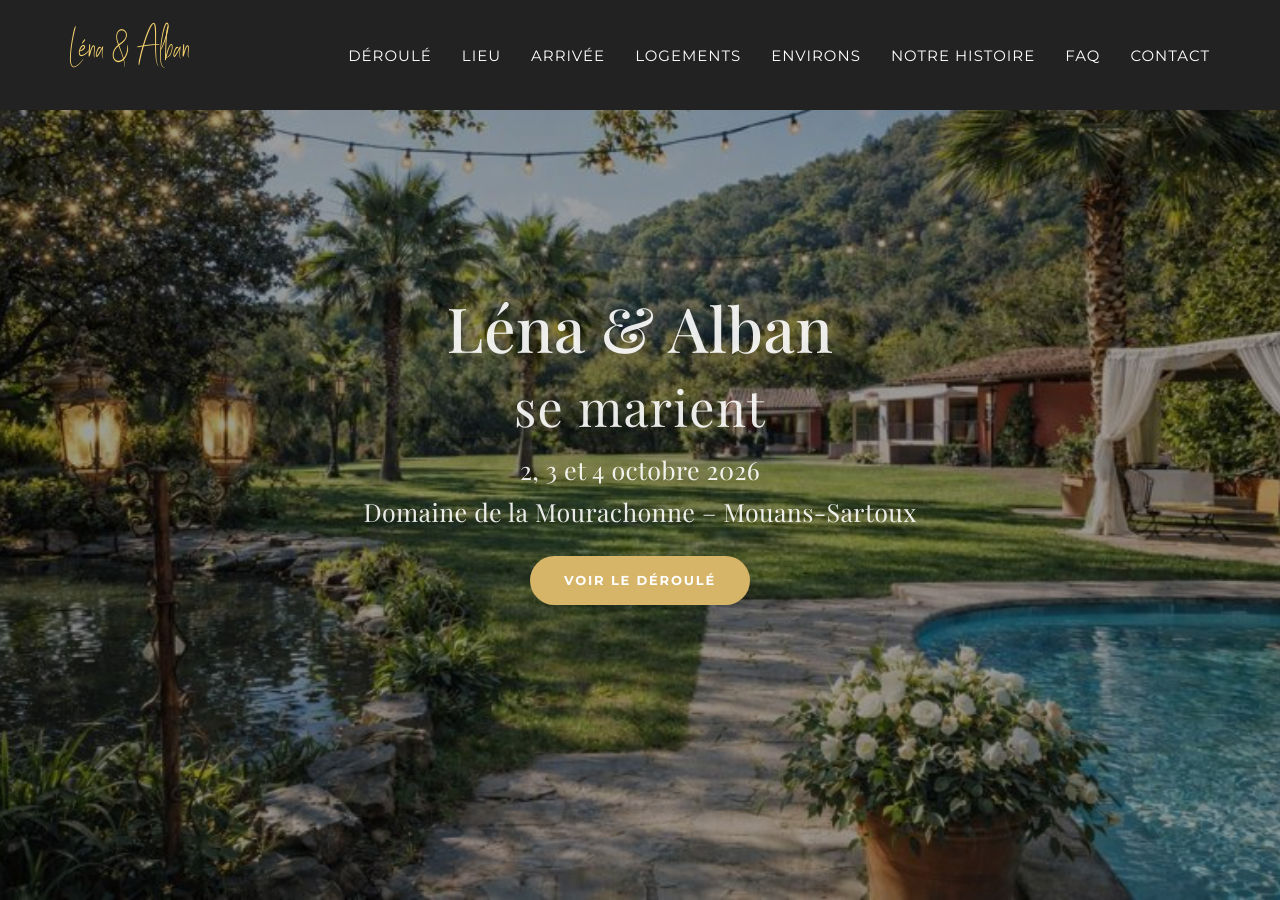
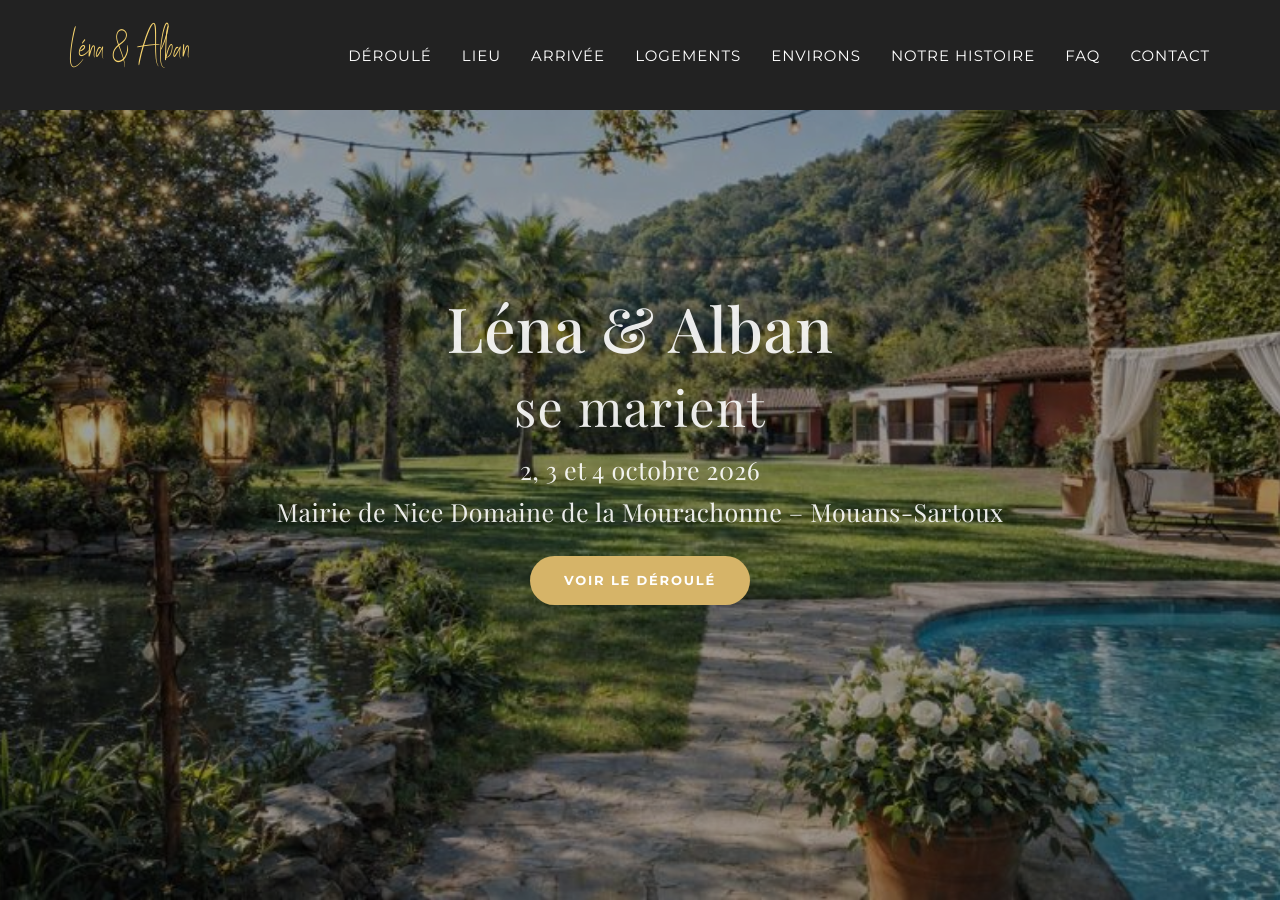
Before and after one commit to LenaAlban/lena-alban-wedding, a Jekyll site: the page built from _fr_pages/index.html, in a window 1280 px wide and 900 px high. Built offline with Jekyll 4.4.1, drawn with Linux system fonts in a browser that asks for light colours; some web fonts are replaced.

Commit message:
Update header.html

```diff
--- a/_includes/fr_data/header.html
+++ b/_includes/fr_data/header.html
@@ -63,6 +63,7 @@
       <div class="hero-subtitle">se marient</div>
       <div class="hero-date">2, 3 et 4 octobre 2026</div>
       <div class="hero-location">
+        Mairie de Nice
         Domaine de la Mourachonne – Mouans-Sartoux
       </div>
     </div>
```
